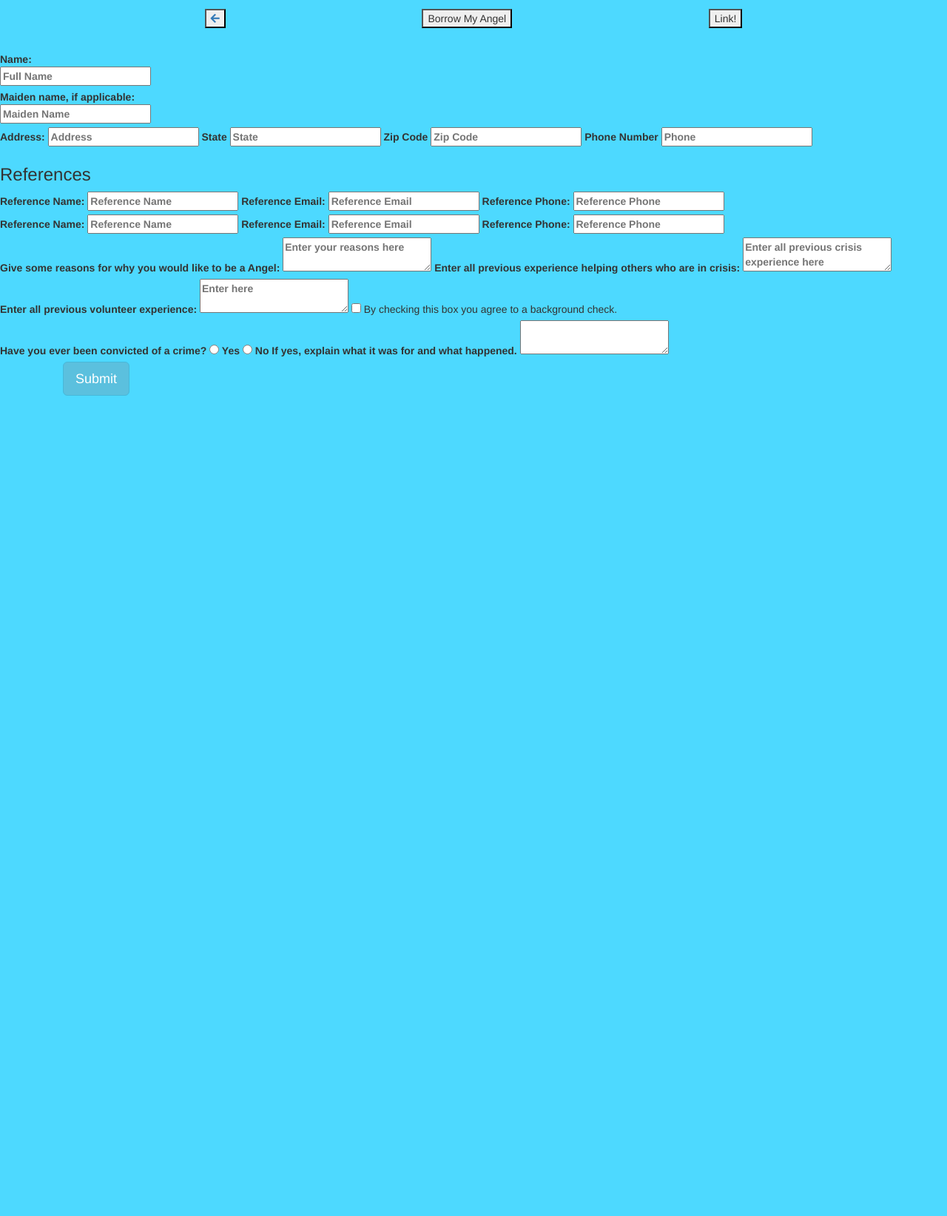
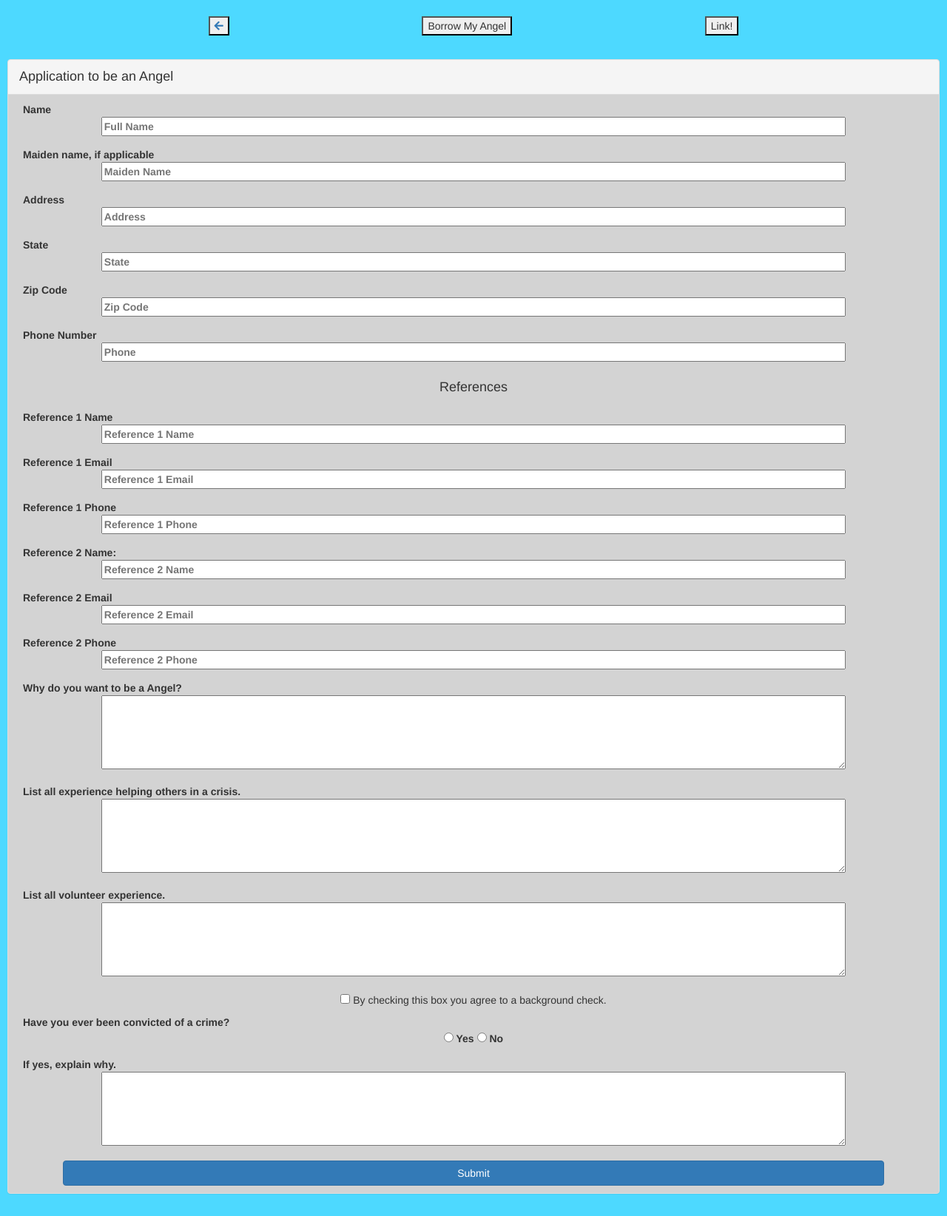
Before and after one commit to benwalley/newTurkey, a PHP site: page /user/apply/index.php in a window 1280 px wide. Shown: the whole page at 74% size. Before the commit the page ends 535 px from the top, so only its background shows below. Run offline with PHP 8.4, Linux system fonts and the light colour scheme; some libraries are stand-ins or nearby versions.

Commit message:
More Angel stuff

```diff
--- a/user/apply/css/main.css
+++ b/user/apply/css/main.css
@@ -1,6 +1,52 @@
-body {
+.main {
+    align-content: center;
+    position: relative;
+    left: 38%;
+    width: 100%;
+}
+body{
     background-color: #4dd9ff;
+    padding: 10px;
+    word-wrap: normal;
 }
-span{
-    display: block
+label{
+    overflow-wrap: break-word;
+    width: 100%;
 }
+.fillform{
+    padding-bottom: 10px;
+    text-align: center;
+}
+.textform{
+    width: 80%;
+}
+.panel{
+    background-color: lightgray;
+}
+.textareaform{
+    left: 10%;
+    width: 80%;
+    height: 100px;
+}
+#backgroundCheck{
+    padding-left: 10px;
+    padding-right: 10px;
+    padding-bottom: 10px;
+    text-align: center;
+}
+.textlabel{
+    padding-left: 20px;
+    text-align: left;
+}
+.panel-heading{
+    font-size: large;
+}
+.topfillform{
+    padding-top: 10px;
+    padding-bottom: 10px;
+    text-align: center;
+}
+.btn{
+    margin-bottom: 10px;
+
+}
--- a/user/apply/index.php
+++ b/user/apply/index.php
@@ -1,5 +1,6 @@
 <!DOCTYPE html>
 <html>
+
 <head>
 
     <title>Apply to be an Angel</title>
@@ -14,88 +15,143 @@
 
     <link rel="stylesheet" type="text/css" href="/user/apply/css/main.css">
 
-	<div>
+
+
+    <div class="panel panel-default">
+        <div class="panel-heading">Application to be an Angel</div>
         <form>
-            <span>
+
+            <div class="topfillform">
                 <label>
-                <span>Name:</span>
-            <input name="fullName" placeholder="Full Name"required>
+                    <div class="textlabel">Name</div>
+                    <input class="textform" class="textform" name="fullName" placeholder="Full Name">
                 </label>
-            </span>
-            <span>
+            </div>
+
+            <div class="fillform">
                 <label>
-                <span>Maiden name, if applicable:</span>
-            <input name="mname" placeholder="Maiden Name">
+                    <div class="textlabel">Maiden name, if applicable</div>
+                    <input class="textform" name="mname" placeholder="Maiden Name">
                 </label>
-</span>
+            </div>
+
+            <div class="fillform">
                 <label>
-                Address:
-            <input name="address" placeholder="Address"required>
+                    <div class="textlabel">Address</div>
+                    <input class="textform" name="address" placeholder="Address">
                 </label>
+            </div>
+
+            <div class="fillform">
                 <label>
-                State
-            <input name="state" placeholder="State"required>
+                    <div class="textlabel">State</div>
+                    <input class="textform" name="state" placeholder="State">
                 </label>
+            </div>
+
+            <div class="fillform">
                 <label>
-                Zip Code
-            <input name="zip" placeholder="Zip Code"required>
+                    <div class="textlabel">Zip Code</div>
+                    <input class="textform" name="zip" placeholder="Zip Code">
                 </label>
+            </div>
+
+            <div class="fillform">
                 <label>
-                Phone Number
-            <input name="phone" placeholder="Phone"required>
+                    <div class="textlabel">Phone Number</div>
+                    <input class="textform" name="phone" placeholder="Phone">
                 </label>
-            <h3>References</h3>
+            </div>
+
+            <div class="fillform">
+                <h4>References</h4>
+            </div>
+
+            <div class="fillform">
                 <label>
-                Reference Name:
-            <input name="reference1Name" placeholder="Reference Name"required>
+                    <div class="textlabel">Reference 1 Name</div>
+                    <input class="textform" name="reference1Name" placeholder="Reference 1 Name">
                 </label>
+            </div>
+
+            <div class="fillform">
                 <label>
-                Reference Email:
-            <input name="reference1Email" placeholder="Reference Email"required>
+                    <div class="textlabel">Reference 1 Email</div>
+                    <input class="textform" name="reference1Email" placeholder="Reference 1 Email">
                 </label>
+            </div>
+
+            <div class="fillform">
                 <label>
-                Reference Phone:
-            <input name="reference1Phone" placeholder="Reference Phone"required>
+                    <div class="textlabel">Reference 1 Phone</div>
+                    <input class="textform" name="reference1Phone" placeholder="Reference 1 Phone">
                 </label>
+            </div>
+
+            <div class="fillform">
                 <label>
-                Reference Name:
-            <input name="reference2Name" placeholder="Reference Name">
+                    <div class="textlabel">Reference 2 Name:</div>
+                    <input class="textform" name="reference2Name" placeholder="Reference 2 Name">
                 </label>
+            </div>
+
+            <div class="fillform">
                 <label>
-                Reference Email:
-            <input name="reference2Email" placeholder="Reference Email">
+                    <div class="textlabel">Reference 2 Email</div>
+                    <input class="textform" name="reference2Email" placeholder="Reference 2 Email">
                 </label>
+            </div>
+
+            <div class="fillform">
                 <label>
-                Reference Phone:
-            <input name="reference2Phone" placeholder="Reference Phone">
+                    <div class="textlabel">Reference 2 Phone</div>
+                    <input class="textform" name="reference2Phone" placeholder="Reference 2 Phone">
                 </label>
+            </div>
+
+            <div class="fillform">
                 <label>
-                Give some reasons for why you would like to be a Angel:
-            <textarea name="reasonsWhy" placeholder ="Enter your reasons here" required></textarea>
+                    <div class="textlabel">Why do you want to be a Angel?</div>
+                    <textarea class="textareaform" name="reasonsWhy"></textarea>
                 </label>
+            </div>
+
+            <div class="fillform">
                 <label>
-                Enter all previous experience helping others who are in crisis:
-            <textarea name="prevExp" placeholder="Enter all previous crisis experience here" required></textarea>
+                    <div class="textlabel">List all experience helping others in a crisis.</div>
+                    <textarea class="textareaform" name="prevExp"></textarea>
                 </label>
+            </div>
+
+            <div class="fillform">
                 <label>
-                Enter all previous volunteer experience:
-            <textarea name="prevVolunteer" placeholder="Enter here" required></textarea>
+                    <div class="textlabel">List all volunteer experience.</div>
+                    <textarea class="textareaform" name="prevVolunteer"></textarea>
                 </label>
-            <input type="checkbox" name="bgCheckConsent" value="Approved" required> By checking this box
-                you agree to a background check.<br>
+            </div>
+
+            <div id="backgroundCheck">
+                <input type="checkbox" name="bgCheckConsent" value="Approved"> By checking this box you agree to a background check.
+                <br>
+            </div>
+
+            <label class="fillform">
+                <div class="textlabel">Have you ever been convicted of a crime?</div>
+                <input type="radio" name="convicted" value="yes"> Yes
+                <input type="radio" name="convicted" value="no"> No
+                <br>
+            </label>
+
+            <div class="fillform">
                 <label>
-                Have you ever been convicted of a crime?
-            <input type="radio" name="convicted" value="yes"> Yes
-            <input type="radio" name="convicted" value="no"> No<br>
-            </label>
-            <label>
-                If yes, explain what it was for and what happened.
-            <textarea name="convictionExplanation" placeholder="If yes, explain why and what happened.">
+                    <div class="textlabel">If yes, explain why.</div>
+                    <textarea class="textareaform" name="convictionExplanation">
             </textarea>
                 </label>
+            </div>
 
             <div class="container">
-                <button type="button" class="btn btn-info btn-lg" data-toggle="modal" data-target="#myModal">Submit</button>
+                <button type="submit" class="btn btn-primary btn-lgm btn-block" data-toggle="modal" data-target="#myModal">Submit</button>
                 <!-- Modal -->
                 <div class="modal fade" id="myModal" role="dialog">
                     <div class="modal-dialog">
@@ -103,12 +159,12 @@
                         <!-- Modal content-->
                         <div class="modal-content">
                             <div class="modal-header">
-                            <h4 class="modal-title">Thanks for Applying!</h4>
+                                <h4 class="modal-title">Thanks for applying!</h4>
                                 <button type="button" class="close" data-dismiss="modal">&times;</button>
                             </div>
                             <div class="modal-body">
-                            <p>Thank you for your interest in becoming an Angel. Your information
-                                will be reviewed, and you will be notified via email within 5-7 business days.</p>
+                                <p>Thank you for your interest in becoming an Angel. Your information will be reviewed, and
+                                    you will be notified via email within 5-7 business days.</p>
                             </div>
                             <div class="modal-footer">
                                 <button type="button" class="btn btn-default" data-dismiss="modal">Close</button>
@@ -120,6 +176,6 @@
         </form>
         </div>
 
-	<script type="text/javascript" src = "/user/apply/js/main.js"></script>
+        <script type="text/javascript" src="/user/apply/js/main.js"></script>
 
         <?php include '../../includes/footer.html';?>
```
Lines whose indentation alone changed are shown as unchanged.
